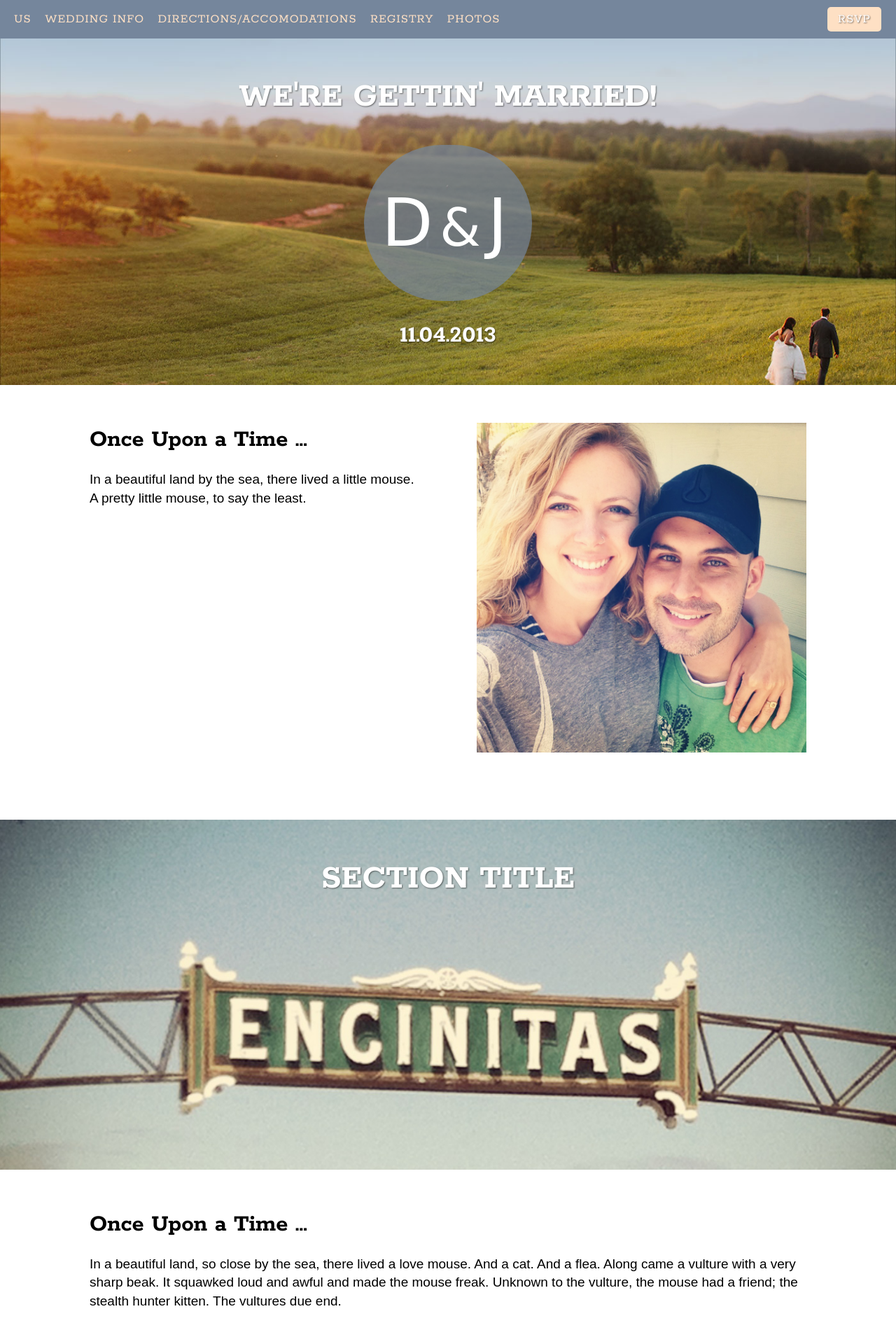
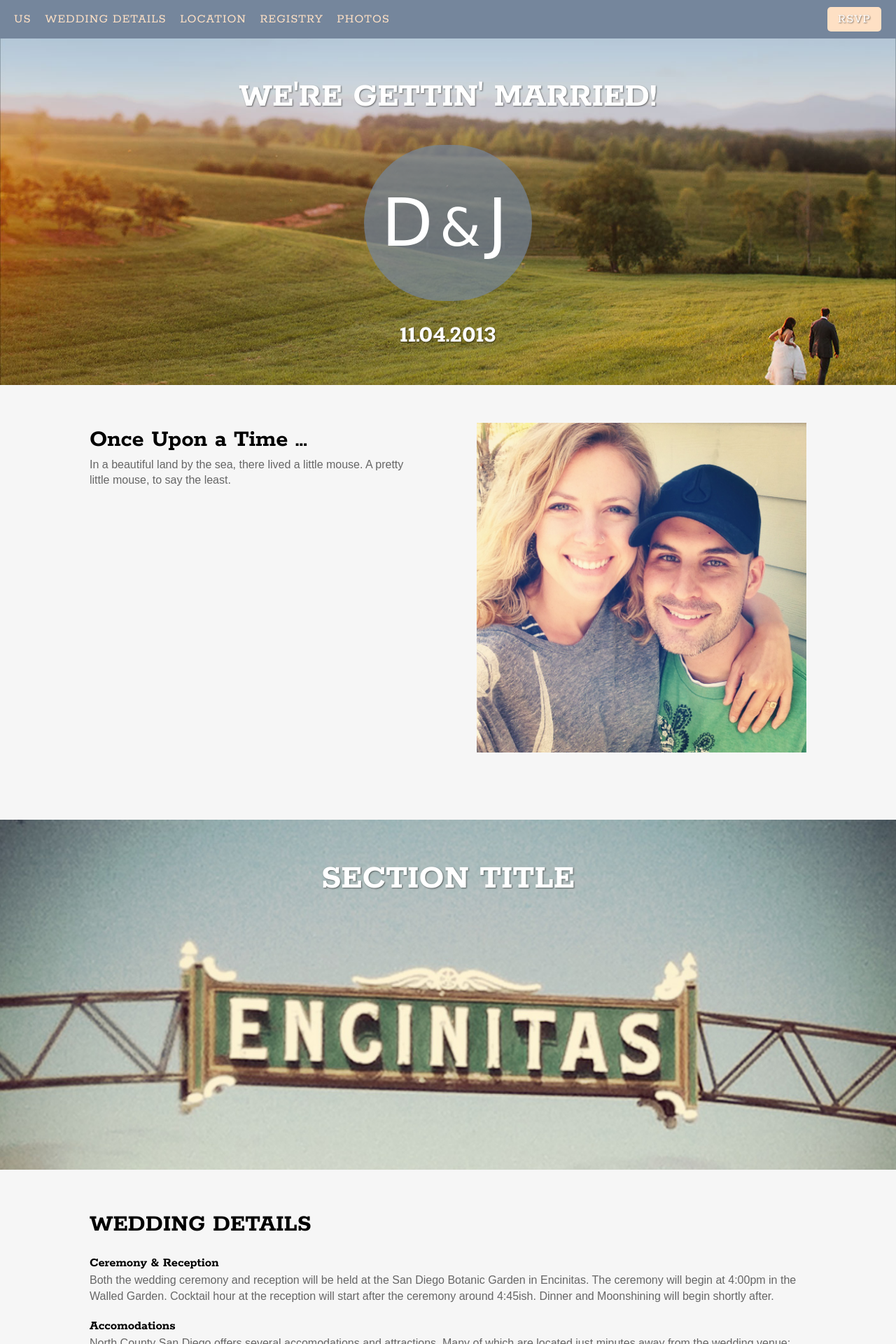
Before and after one commit to danielwrobert/jenanddan.us, a PHP site: a page that uses index.html in a window 1280 px wide. Shown: the top 1920 px of the page at 70% size. Run offline with PHP 8.4, Linux system fonts and the light colour scheme; some libraries are stand-ins or nearby versions; some web fonts are replaced.

Commit message:
updated content sections

```diff
--- a/index.html
+++ b/index.html
@@ -24,8 +24,8 @@
         <nav role="navigation">
             <ul class="clearfix">
                 <li><a href="#us">Us</a></li>
-                <li><a href="#info">Wedding Info</a></li>
-                <li><a href="#directions">Directions/Accomodations</a></li>
+                <li><a href="#info">Wedding Details</a></li>
+                <li><a href="#directions">Location</a></li>
                 <li><a href="#registry">Registry</a></li>
                 <li><a href="#photos">Photos</a></li>
                 <li><a class="button" href="mailto:rsvp@danandjen.us">RSVP</a></li>
@@ -58,8 +58,17 @@
 
         <section class="content_block" id="info">
             <div class="content">
-                <h2>Once Upon a Time ...</h2>
-                <p>In a beautiful land, so close by the sea, there lived a love mouse. And a cat. And a flea. Along came a vulture with a very sharp beak. It squawked loud and awful and made the mouse freak. Unknown to the vulture, the mouse had a friend; the stealth hunter kitten. The vultures due end.</p>
+                <h2>WEDDING DETAILS</h2>
+                <h3>Ceremony &amp; Reception</h3>
+                <p>Both the wedding ceremony and reception will be held at the San Diego Botanic Garden in Encinitas. The ceremony will begin at 4:00pm in the Walled Garden. Cocktail hour at the reception will start after the ceremony around 4:45ish. Dinner and Moonshining will begin shortly after.</p>
+
+                <h3>Accomodations</h3>
+                <p>North County San Diego offers several accomodations and attractions. Many of which are located just minutes away from the wedding venue:</p>
+                <ul>
+                    <li><a href="http://www.tripadvisor.com/Tourism-g32355-Encinitas_California-Vacations.html">Encinitas</a></li>
+                    <li><a href="http://www.tripadvisor.com/Tourism-g32171-Carlsbad_California-Vacations.html">Carlsbad</a></li>
+                    <li><a href="http://www.tripadvisor.com/Tourism-g33101-Solana_Beach_California-Vacations.html">Solana Beach</a></li>
+                </ul>
             </div>
         </section>
 
@@ -72,8 +81,15 @@
                     <iframe frameborder="0" scrolling="no" marginheight="0" marginwidth="0" src="https://www.google.com/maps/ms?msa=0&amp;msid=214070405663669517593.0004e45aa618fd387160f&amp;ie=UTF8&amp;t=m&amp;ll=33.052414,-117.279407&amp;spn=0.004316,0.006866&amp;z=17&amp;output=embed"></iframe>
                 </div>
                 <div class="column">
-                    <h2>Once upon a time ...</h2>
-                    <p>in a beautiful land by the sea, there lived a little mouse. a pretty little mouse, to say the least.in a beautiful land by the sea, there lived a little mouse. a pretty little mouse, to say the least.in a beautiful land by the sea, there lived a little mouse. a pretty little mouse, to say the least.in a beautiful land by the sea, there lived a little mouse. a pretty little mouse, to say the least.in a beautiful land by the sea, there lived a little mouse. a pretty little mouse, to say the least.</p>
+                    <h2>LOCATION</h2>
+                    <h3>Directions</h3>
+                    <p>From I-5 (North or South) take the Encinitas Blvd exit EAST. Stay on Encinits Blvd for 0.4 miles and then turn LEFT on Quail Gardens Dr. In 0.6 miles, make a U-turn at Calle De Maria. The Botanic Garden enterance will be on the right.</p>
+                    <h3>San Diego Botanic Garden</h3>
+                    <ul>
+                        <li>230 Quail Gardens Dr.</li>
+                        <li>Encinitas, CA 92024</li>
+                        <li>(760) 436-3036</li>
+                    </ul>
                 </div>
             </div>
         </section>
--- a/js/main.min.js
+++ b/js/main.min.js
@@ -1 +1 @@
-/*! Dan-And-Jen - v0.0.0 - 2013-08-20 */window.matchMedia=window.matchMedia||function(doc){"use strict";var bool,docElem=doc.documentElement,refNode=docElem.firstElementChild||docElem.firstChild,fakeBody=doc.createElement("body"),div=doc.createElement("div");return div.id="mq-test-1",div.style.cssText="position:absolute;top:-100em",fakeBody.style.background="none",fakeBody.appendChild(div),function(q){return div.innerHTML='&shy;<style media="'+q+'"> #mq-test-1 { width: 42px; }</style>',docElem.insertBefore(fakeBody,refNode),bool=42===div.offsetWidth,docElem.removeChild(fakeBody),{matches:bool,media:q}}}(document),function($){var lovers={navSlide:function($link){$link.on("click",function(){var target=$(this).attr("href");return $("html, body").animate({scrollTop:$(target).offset().top},1e3),!1})}},$navLinks=$("nav a");lovers.navSlide($navLinks)}(jQuery);
+/*! Dan-And-Jen - v0.0.0 - 2013-08-21 */window.matchMedia=window.matchMedia||function(doc){"use strict";var bool,docElem=doc.documentElement,refNode=docElem.firstElementChild||docElem.firstChild,fakeBody=doc.createElement("body"),div=doc.createElement("div");return div.id="mq-test-1",div.style.cssText="position:absolute;top:-100em",fakeBody.style.background="none",fakeBody.appendChild(div),function(q){return div.innerHTML='&shy;<style media="'+q+'"> #mq-test-1 { width: 42px; }</style>',docElem.insertBefore(fakeBody,refNode),bool=42===div.offsetWidth,docElem.removeChild(fakeBody),{matches:bool,media:q}}}(document),function($){var lovers={navSlide:function($link){$link.on("click",function(){var target=$(this).attr("href");return $("html, body").animate({scrollTop:$(target).offset().top},1e3),!1})}},$navLinks=$("nav a");lovers.navSlide($navLinks)}(jQuery);
--- a/js/plugins.min.js
+++ b/js/plugins.min.js
@@ -1 +1 @@
-/*! Dan-And-Jen - v0.0.0 - 2013-08-20 */!function(){for(var method,noop=function(){},methods=["assert","clear","count","debug","dir","dirxml","error","exception","group","groupCollapsed","groupEnd","info","log","markTimeline","profile","profileEnd","table","time","timeEnd","timeStamp","trace","warn"],length=methods.length,console=window.console=window.console||{};length--;)method=methods[length],console[method]||(console[method]=noop)}();
+/*! Dan-And-Jen - v0.0.0 - 2013-08-21 */!function(){for(var method,noop=function(){},methods=["assert","clear","count","debug","dir","dirxml","error","exception","group","groupCollapsed","groupEnd","info","log","markTimeline","profile","profileEnd","table","time","timeEnd","timeStamp","trace","warn"],length=methods.length,console=window.console=window.console||{};length--;)method=methods[length],console[method]||(console[method]=noop)}();
--- a/sass/partials/_main.scss
+++ b/sass/partials/_main.scss
@@ -69,7 +69,7 @@ html {
 
 body {
   @include rem-calc(font-size, 1.6);
-  // background: #fff;
+  background: #f6f6f6;
   color: $grey;
 }
 
@@ -80,11 +80,9 @@ h4, h5, h6 {
   font-family: $header_font;
 }
 
-.content {
-  @include rem-calc(max-width, 102.4);
-  margin: auto;
+ul {
+  list-style-type: none;
 }
-
 
 /*
  *  Nav Section
@@ -213,6 +211,7 @@ header {
 
 .content {
   // @include rem-calc(padding, 2, 0);
+  @include rem-calc(max-width, 102.4);
   width: 92%;
   margin: auto;
 
@@ -225,7 +224,22 @@ header {
     margin: 0;
   }
 
-  p { @include rem-calc(font-size, 1.9); }
+  h3 { margin-bottom: 0; }
+
+  p { margin-top: 0; color: $grey; }
+
+  ul {
+    margin-top: 0;
+    padding: 0;
+
+    li { color: $grey; }
+  }
+
+  a {
+    color: $grey;
+
+    &:hover { color: lighten($grey, 10%); }
+  }
 }
 .image_block {
   @include rem-calc(height, 50);
@@ -250,12 +264,13 @@ header {
 
 
 /*
- *  Map Section
+ *  Directions/Accomodations
  **/
 .map {
   iframe {
     @include rem-calc(min-height, 40);
     width: 100%;
+    border: 3px solid $blue;
   }
 }
 
--- a/style.css
+++ b/style.css
@@ -634,6 +634,7 @@ html {
 body {
   font-size: 16px;
   font-size: 1.6rem;
+  background: #f6f6f6;
   color: #666666;
 }
 
@@ -646,10 +647,8 @@ h4, h5, h6 {
   font-family: "Rokkitt", serif;
 }
 
-.content {
-  max-width: 1024px;
-  max-width: 102.4rem;
-  margin: auto;
+ul {
+  list-style-type: none;
 }
 
 /*
@@ -797,6 +796,8 @@ header .content {
 }
 
 .content {
+  max-width: 1024px;
+  max-width: 102.4rem;
   width: 92%;
   margin: auto;
 }
@@ -810,9 +811,25 @@ header .content {
   font-size: 3.5rem;
   margin: 0;
 }
+.content h3 {
+  margin-bottom: 0;
+}
 .content p {
-  font-size: 19px;
-  font-size: 1.9rem;
+  margin-top: 0;
+  color: #666666;
+}
+.content ul {
+  margin-top: 0;
+  padding: 0;
+}
+.content ul li {
+  color: #666666;
+}
+.content a {
+  color: #666666;
+}
+.content a:hover {
+  color: gray;
 }
 
 .image_block {
@@ -836,12 +853,13 @@ header .content {
 }
 
 /*
- *  Map Section
+ *  Directions/Accomodations
  **/
 .map iframe {
   min-height: 400px;
   min-height: 40rem;
   width: 100%;
+  border: 3px solid #75869c;
 }
 
 /*
```
Lines whose indentation alone changed are shown as unchanged.
